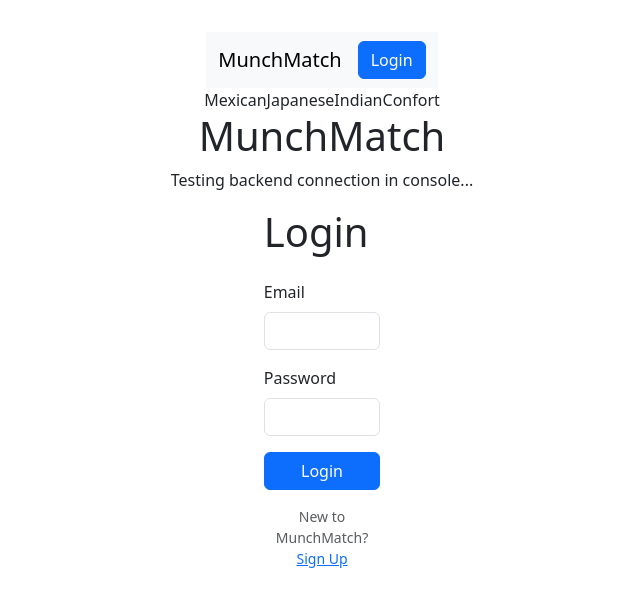
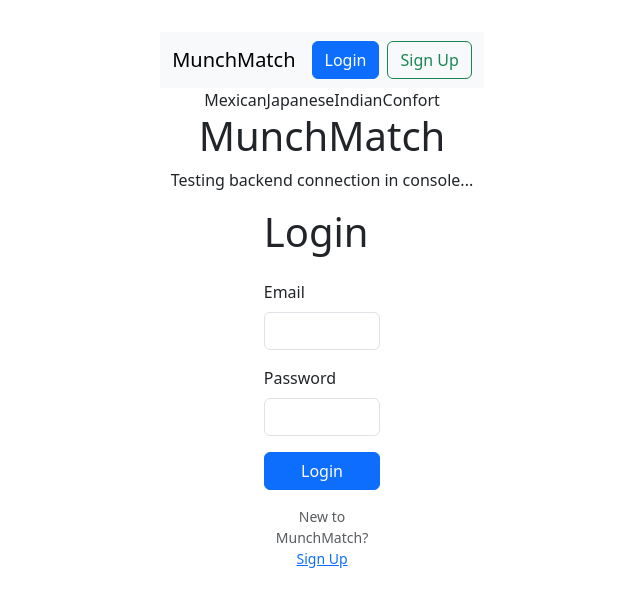
Before and after one commit to J-0-d-a-1/munchMatch, a React (Vite) app in the folder frontend/: page /login in a window 1280 px wide. Shown: the top 606 px of the page, without its empty margins (318-958 px from the left). Built offline with nearby package versions, Linux system fonts and the light colour scheme; no server answers.

Commit message:
Implement nav bar conditional rendering based on login status

```diff
--- a/frontend/src/components/TopNavigation.jsx
+++ b/frontend/src/components/TopNavigation.jsx
@@ -6,11 +6,13 @@ import axios from 'axios';
 
 function TopNavigation(props) {
   const navigate = useNavigate();
-  const {user, setUser} = props;
+  const { user, setUser } = props;
   // TODO: manage this through a context or state management solution
   const handleLogin = () => {
     navigate('/login');
   };
+
+  const handleSignup = () => navigate('/signup');
 
   const handleLogout = async () => {
     try {
@@ -37,9 +39,14 @@ function TopNavigation(props) {
               </Button>
             </>
           ) : (
-            <Button variant="primary" onClick={handleLogin}>
-              Login
-            </Button>
+            <>
+              <Button variant="primary" onClick={handleLogin} className="me-2">
+                Login
+              </Button>
+              <Button variant="outline-success" onClick={handleSignup}>
+                Sign Up
+              </Button>
+            </>
           )}
         </Navbar.Collapse>
       </Container>
```
